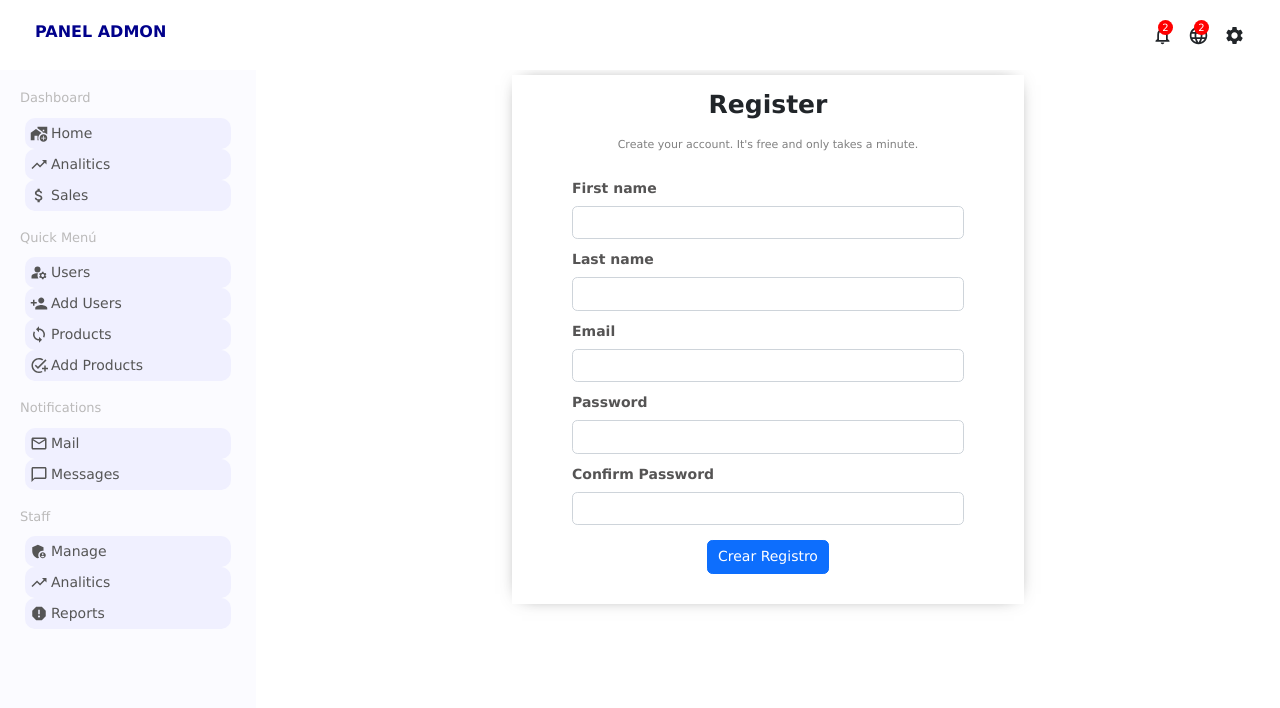
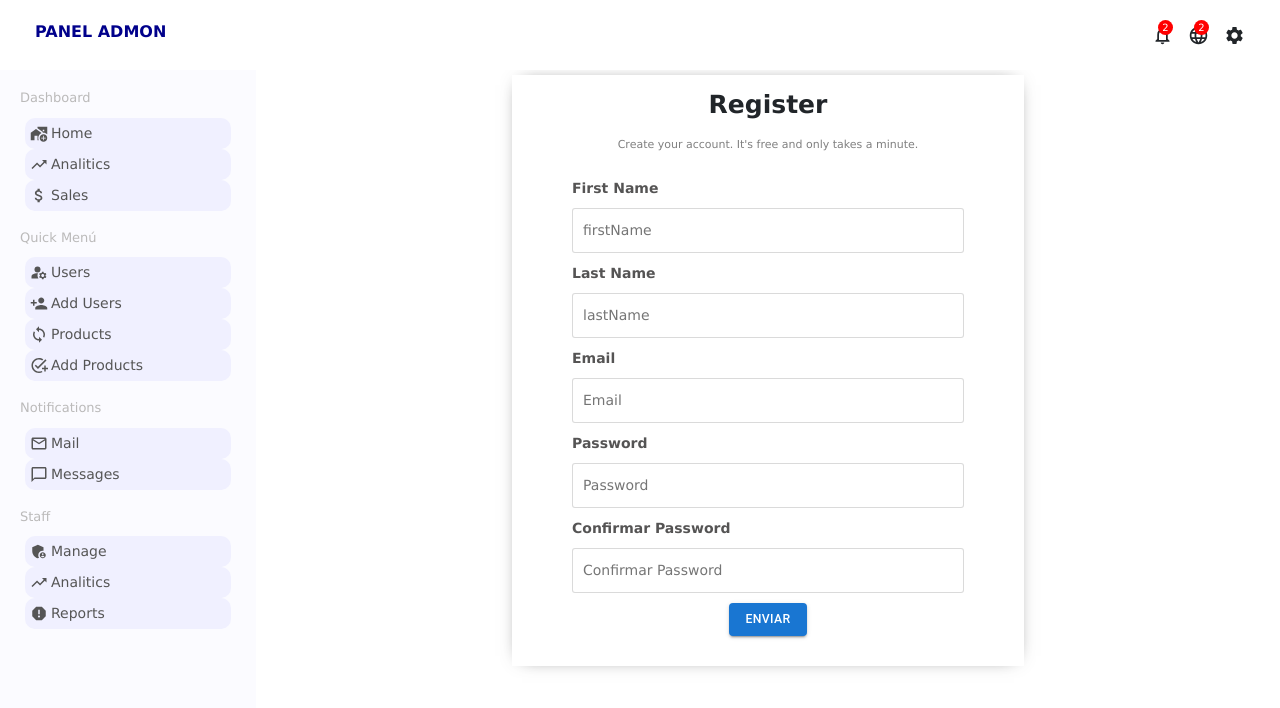
Before and after one commit to EdwinIvanS/Dashboard-Admin-Ecommerce, a React (Create React App) app in the folder client/: page /addUser in a window 1280 px wide. Shown: the top 708 px of the page. Built offline with nearby package versions, Linux system fonts and the light colour scheme.

Commit message:
mejoras en el formularios de adicionar usuarios

```diff
--- a/client/src/pages/Product.jsx
+++ b/client/src/pages/Product.jsx
@@ -8,15 +8,10 @@ import {
 import ErrorOutlineIcon from "@mui/icons-material/ErrorOutline";
 import Button from "@mui/material/Button";
 import Input from "../components/formularios/ComponenteInput";
+import expresiones from "../utils/expresionesRegulares";
 
 export default function Product() {
-  const expresiones = {
-    usuario: /^[a-zA-Z0-9_-]{4,16}$/, // Letras, numeros, guion y guion_bajo
-    nombre: /^[a-zA-ZÀ-ÿ\s]{1,40}$/, // Letras y espacios, pueden llevar acentos.
-    password: /^.{4,12}$/, // 4 a 12 digitos.
-    correo: /^[a-zA-Z0-9_.+-]+@[a-zA-Z0-9-]+\.[a-zA-Z0-9-.]+$/,
-    telefono: /^\d{7,14}$/, // 7 a 14 numeros.
-  };
+
 
   const [usuario, setUsuario] = useState({ campo: "", valido: null });
   const [nombre, setNombre] = useState({ campo: "", valido: null });
--- a/client/src/pages/UserAdd.jsx
+++ b/client/src/pages/UserAdd.jsx
@@ -1,150 +1,162 @@
 import React, { useState } from "react";
-import Button from "react-bootstrap/Button";
-import Col from "react-bootstrap/Col";
-import Form from "react-bootstrap/Form";
-import "bootstrap/dist/css/bootstrap.min.css";
-import Alert from "react-bootstrap/Alert";
+import {
+  Formulario,
+  ContenedorBotonCentrado,
+  MensajeExito,
+  MensajeError,
+} from "../styles/Formularios";
+import Input from "../components/formularios/ComponenteInput";
+import expresiones from "../utils/expresionesRegulares";
+import ErrorOutlineIcon from "@mui/icons-material/ErrorOutline";
+import Button from "@mui/material/Button";
 import { serviceCreate } from "../services/taskApi";
 
 export default function UserAdd() {
-  const [validated, setValidated] = useState(false);
-  const [firstName, setName] = useState("");
-  const [lastName, setlastName] = useState("");
-  const [email, setEmail] = useState("");
-  const [password, setPassword] = useState("");
-  const [passwordConfirm, setPasswordConfirm] = useState("");
-  const [registro, setRegistro] = useState(false);
-  const [error, setError] = useState(false);
+  const [firstName, setFirstName] = useState({ campo: "", valido: null });
+  const [lastName, setlastName] = useState({ campo: "", valido: null });
+  const [email, setEmail] = useState({ campo: "", valido: null });
+  const [password, setPassword1] = useState({ campo: "", valido: null });
+  const [password2, setPassword2] = useState({ campo: "", valido: null });
+  const [formularioValido, setFormularioValido] = useState(null);
+  const [creacionExitosa, setcreacionExitosa] = useState(null);
 
-  const handleSubmit = async (event) => {
-    const form = event.currentTarget;
-    if (form.checkValidity() === false) {
-      event.preventDefault();
-      event.stopPropagation();
-      setValidated(true);
+  const validarPassword2 = () => {
+    if (password.campo.length > 0) {
+      if (password.campo !== password2.campo) {
+        setPassword2((prevState) => {
+          return { ...prevState, valido: "false" };
+        });
+      } else {
+        setPassword2((prevState) => {
+          return { ...prevState, valido: "true" };
+        });
       }
-    else{
+    }
+  };
+
+  const handleOnSubmit = async (e) => {
+    e.preventDefault();
     if (
-        firstName !== "" &&
-        lastName !== "" &&
-        email !== "" &&
-        password !== "" &&
-        passwordConfirm !== "" &&
-        passwordConfirm === password
+      firstName.valido === "true" &&
+      lastName.valido === "true" &&
+      email.valido === "true" &&
+      password.valido === "true" &&
+      password2.valido === "true"
     ) {
+      setFormularioValido(true);
       try {
-          setError(false);
-          setRegistro(true);
         const response = await serviceCreate(
-            firstName,
-            lastName,
-            email,
-            password
+          firstName.campo,
+          lastName.campo,
+          email.campo,
+          password.campo
         );
-
-          console.log(await response.code);
+        setcreacionExitosa(response.data.status);
       } catch (error) {
         console.log(error);
       }
+
+
+      setFirstName({ campo: "", valido: null });
+      setlastName({ campo: "", valido: null });
+      setEmail({ campo: "", valido: null });
+      setPassword1({ campo: "", valido: null });
+      setPassword2({ campo: "", valido: null });
     } else {
-        event.preventDefault();
-        setRegistro(false);
-        setError(true);
-      }
+      setFormularioValido(false);
     }
   };
 
   return (
     <div className="userAddContainer">
-      <Form
-        className="addUserForm"
-        noValidate
-        validated={validated}
-        onSubmit={handleSubmit}
-      >
+      <Formulario onSubmit={handleOnSubmit}>
         <div className="userAddTitle">
           <h1>Register</h1>
           <p>Create your account. It's free and only takes a minute.</p>
         </div>
-        <Form.Group as={Col} controlId="validationCustom01">
-          <Form.Label>First name</Form.Label>
-          <Form.Control
-            required
-            type="text"
+        <Input
+          estado={firstName}
+          cambiarEstado={setFirstName}
+          label="First Name"
+          tipo="text"
           name="firstName"
-            onChange={(e) => setName(e.target.value)}
+          placeholder="firstName"
+          leyendaError="The name cannot contain numbers and special characters."
+          expRegular={expresiones.nombre}
         />
-          <Form.Control.Feedback type="invalid">
-            Please provide a valid name.
-          </Form.Control.Feedback>
-        </Form.Group>
 
-        <Form.Group as={Col} controlId="validationCustom02">
-          <Form.Label>Last name</Form.Label>
-          <Form.Control
-            required
-            type="text"
+        <Input
+          estado={lastName}
+          cambiarEstado={setlastName}
+          label="Last Name"
+          tipo="text"
           name="lastName"
-            onChange={(e) => setlastName(e.target.value)}
+          placeholder="lastName"
+          leyendaError="The name cannot contain numbers and special characters."
+          expRegular={expresiones.nombre}
         />
-          <Form.Control.Feedback type="invalid">
-            Please provide a valid name.
-          </Form.Control.Feedback>
-        </Form.Group>
 
-        <Form.Group as={Col} controlId="validationCustom03">
-          <Form.Label>Email</Form.Label>
-          <Form.Control
-            type="email"
-            required
+        <Input
+          estado={email}
+          cambiarEstado={setEmail}
+          label="Email"
+          tipo="email"
           name="email"
-            onChange={(e) => setEmail(e.target.value)}
+          placeholder="Email"
+          leyendaError="Formato de correo invalido."
+          expRegular={expresiones.correo}
         />
-          <Form.Control.Feedback type="invalid">
-            Please provide a valid Email.
-          </Form.Control.Feedback>
-        </Form.Group>
 
-        <Form.Group as={Col} controlId="validationCustom04">
-          <Form.Label>Password</Form.Label>
-          <Form.Control
-            type="password"
-            required
+        <Input
+          estado={password}
+          cambiarEstado={setPassword1}
+          label="Password"
+          tipo="password"
           name="password"
-            onChange={(e) => setPassword(e.target.value)}
+          placeholder="Password"
+          leyendaError="Formato de contraseña incorrecta."
+          expRegular={expresiones.password}
         />
-          <Form.Control.Feedback type="invalid">
-            Please provide a valid Password.
-          </Form.Control.Feedback>
-        </Form.Group>
 
-        <Form.Group as={Col} controlId="validationCustom05">
-          <Form.Label>Confirm Password</Form.Label>
-          <Form.Control
-            type="password"
-            required
-            name="passwordConfirm"
-            onChange={(e) => setPasswordConfirm(e.target.value)}
+        <Input
+          estado={password2}
+          cambiarEstado={setPassword2}
+          label="Confirmar Password"
+          tipo="password"
+          name="ConfirmarPassword"
+          placeholder="Confirmar Password"
+          leyendaError="Ambas contraseñas deben ser iguales."
+          funcion={validarPassword2}
         />
-          <Form.Control.Feedback type="invalid">
-            Please provide a valid Second Password.
-          </Form.Control.Feedback>
-        </Form.Group>
 
-        {registro && (
-          <Alert key={"success"} variant={"success"}>
-            Successful registration
-          </Alert>
+        {formularioValido === false && (
+          <MensajeError>
+            <p>
+              <ErrorOutlineIcon />
+              <b>Error:</b> Rellena el formulario correctamente.
+            </p>
+          </MensajeError>
         )}
 
-        {error && (
-          <Alert key={"danger"} variant={"danger"}>
-            Password does not match
-          </Alert>
+        <ContenedorBotonCentrado>
+          <Button type="Submit" variant="contained">
+            Enviar
+          </Button>
+
+          {formularioValido === true && creacionExitosa === 200 && (
+            <MensajeExito>El formulario se envio exitosamente</MensajeExito>
           )}
 
-        <Button type="submit">Crear Registro</Button>
-      </Form>
+          {/*formularioValido === true && creacionExitosa === null && (
+            <MensajeError>
+              <p>
+                <ErrorOutlineIcon />
+                <b>Error:</b> Existe un registro con el email digitado.
+              </p>
+            </MensajeError>
+          )*/}
+        </ContenedorBotonCentrado>
+      </Formulario>
     </div>
   );
 }
--- a/client/src/styles/Formularios.js
+++ b/client/src/styles/Formularios.js
@@ -3,32 +3,33 @@ import DoneAllIcon from "@mui/icons-material/DoneAll";
 import RemoveDoneIcon from "@mui/icons-material/RemoveDone";
 
 const colores = {
-    borde: "#0075FF",
-    error: "#bb2929",
-    exito: "#1ed12d"
-}
+  borde: "#0075FF",
+  error: "#bb2929",
+  exito: "#1ed12d",
+  mensajeExitoso : "#ABEBC6",
+  bordeInicial: "rgba(163, 163, 163, 0.4)",
+};
 
 const Formulario = styled.form`
-  display: grid;
-  grid-template-columns: 1fr 1fr;
-  gap: 20px;
-
-  @media (max-width: 800px) {
-    grid-template-columns: 1fr;
-  }
+  -webkit-box-shadow: 0px 0px 18px -10px rgba(0, 0, 0, 0.75);
+  box-shadow: 0px 0px 18px -10px rgba(0, 0, 0, 0.75);
+  padding: 15px 60px 30px;
 `;
 
 const Label = styled.label`
   display: block;
-  font-weight: 700;
-  padding: 10px;
   min-height: 40px;
+  text-align-last: left;
+  color: rgb(85, 84, 84);
+  font-weight: bold;
+  padding-top: 10px;
   cursor: pointer;
 
-  ${(props) => props.valido === "false" && css`
+  ${(props) =>
+    props.valido === "false" &&
+    css`
       color: ${colores.error};
     `}
-
 `;
 
 const GrupoInput = styled.div`
@@ -43,20 +44,24 @@ const Input = styled.input`
   height: 45px;
   line-height: 45px;
   padding: 0 40px 0 10px;
-  transition: 0.3s ease all;
-  border: 3px solid transparent;
+  transition: 0.2s ease all;
+  border: 1px solid ${colores.bordeInicial};
 
   &:focus {
-    border: 3px solid ${colores.borde};
+    border: 2px solid ${colores.borde};
     outline: none;
     box-shadow: 3px 0px 30px rgba(163, 163, 163, 0.4);
   }
 
-  ${(props) => props.valido === "true" && css`
+  ${(props) =>
+    props.valido === "true" &&
+    css`
       border: 3px solid transparent;
     `}
 
-  ${(props) => props.valido === "false" && css`
+  ${(props) =>
+    props.valido === "false" &&
+    css`
       border: 3px solid ${colores.error} !important;
     `}
 `;
@@ -120,6 +125,7 @@ const IconoValidacionError = styled(RemoveDoneIcon)`
 
 const ContenedorBotonCentrado = styled.div`
   display: flex;
+  padding-top: 10px;
   flex-direction: column;
   align-items: center;
   grid-column: span 2;
@@ -129,8 +135,13 @@ const ContenedorBotonCentrado = styled.div`
 `;
 
 const MensajeExito = styled.p`
-  font-size: 14px;
-  color: ${colores.exito};
+  height: 45px;
+  line-height: 45px;
+  background: ${colores.mensajeExitoso};
+  padding: 0px 15px;
+  border-radius: 3px;
+  margin-top: 5px;
+  width: 100%;
 `;
 
 const MensajeError = styled.div`
@@ -140,6 +151,7 @@ const MensajeError = styled.div`
   padding: 0px 15px;
   border-radius: 3px;
   grid-column: span 2;
+  margin-top: 5px;
   p {
     margin: 0;
   }
--- /dev/null
+++ b/client/src/utils/expresionesRegulares.jsx
@@ -0,0 +1,10 @@
+const expresiones = {
+  usuario: /^[a-zA-Z0-9_-]{4,16}$/, // Letras, numeros, guion y guion_bajo
+  nombre: /^[a-zA-ZÀ-ÿ\s]{1,40}$/, // Letras y espacios, pueden llevar acentos.
+  password: /^.{4,12}$/, // 4 a 12 digitos.
+  correo: /^[a-zA-Z0-9_.+-]+@[a-zA-Z0-9-]+\.[a-zA-Z0-9-.]+$/,
+  telefono: /^\d{7,14}$/, // 7 a 14 numeros.
+};
+
+
+export default expresiones;
```
Also changed, not shown: client/src/assets/sass/_addUser.scss (+17 -13 lines), 1 other file (tests, documents, lock files or other folders). Lines whose indentation alone changed are shown as unchanged.
